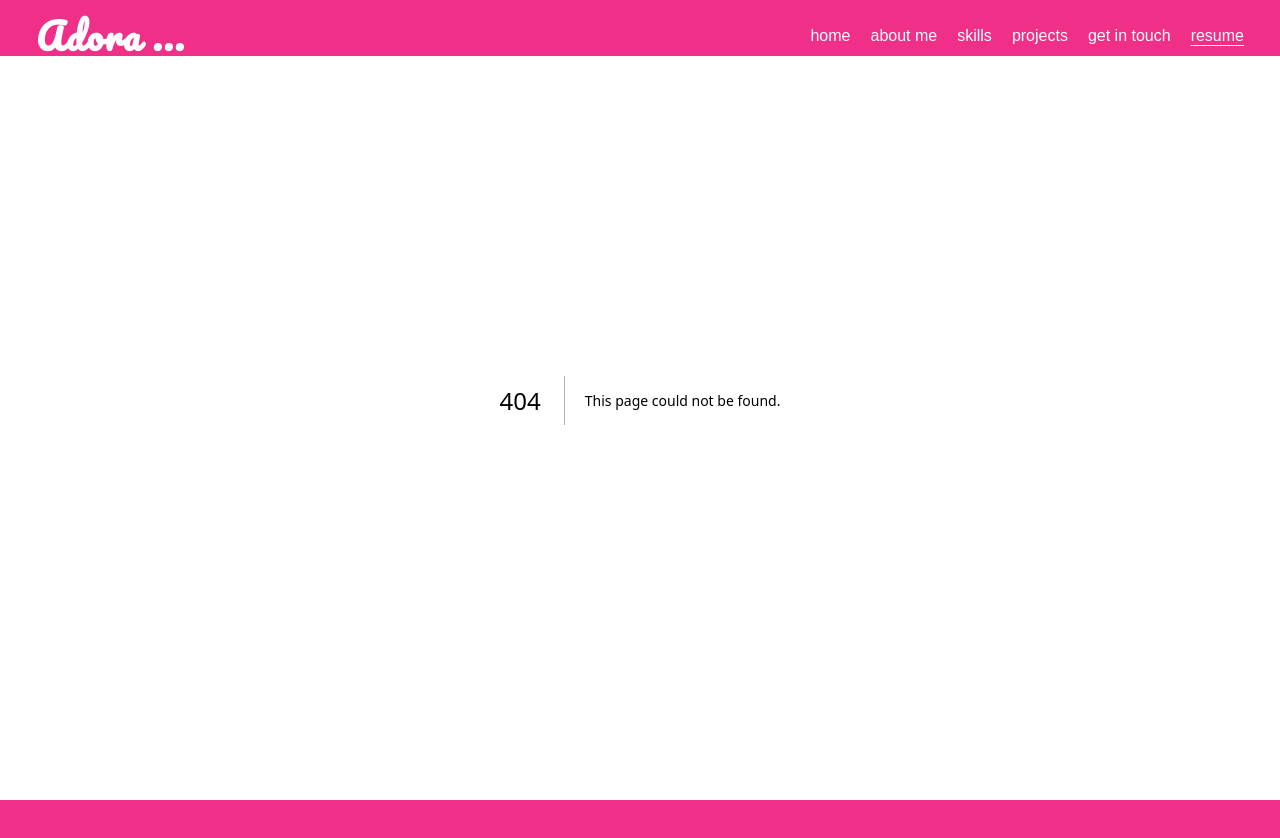
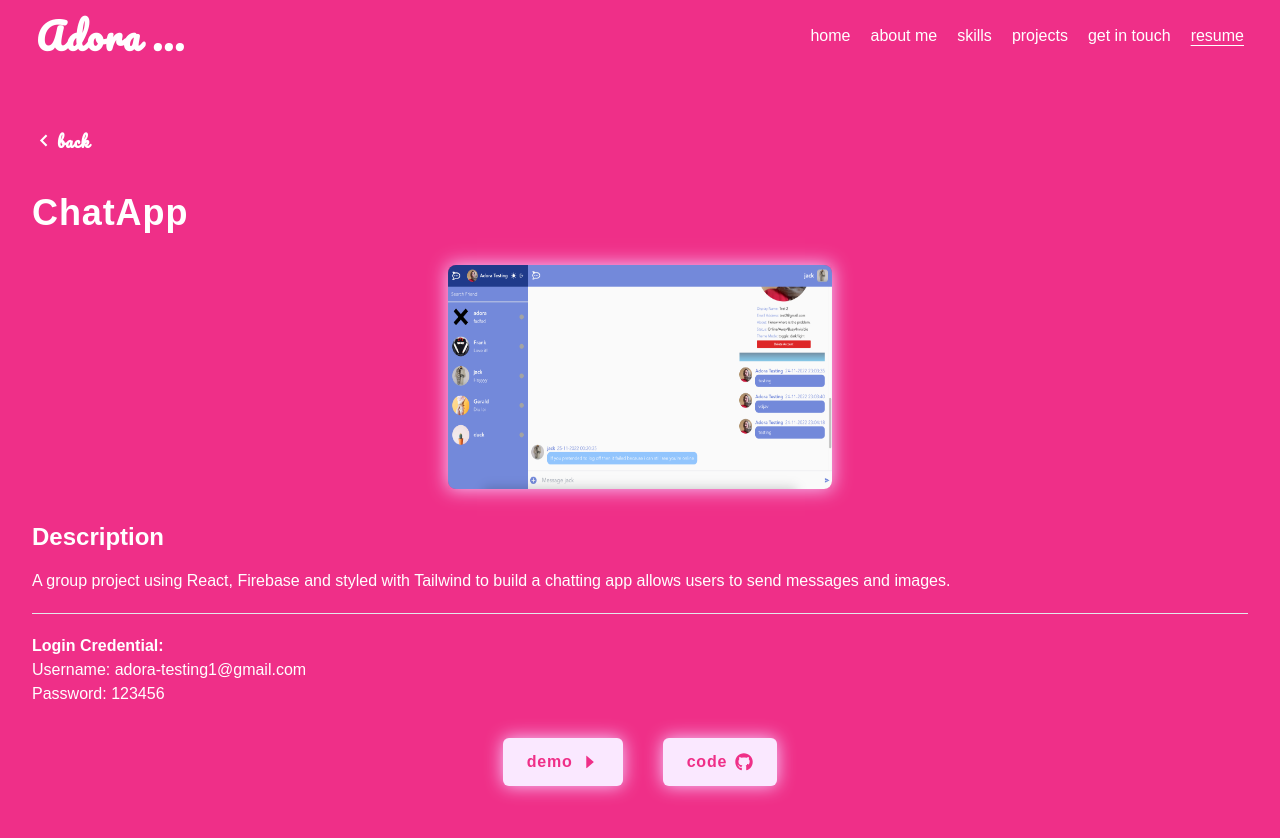
Before and after one commit to AdoraWyne/Adora_ChinYing, a Next.js app: page /projects/ChatApp in a window 1280 px wide. Before the commit this address had no page. Shown: the top 838 px of the page. Before the commit the page ends 800 px from the top, so only its background shows below. Built offline with nearby package versions, Linux system fonts and the light colour scheme.

Commit message:
created new route for just projects

```diff
--- /dev/null
+++ b/pages/projects/[id].js
@@ -0,0 +1,147 @@
+import React from "react"
+import {useRouter} from "next/router"
+import Image from "next/image";
+import Link from "next/link";
+
+import TicTacToe from "../../public/assets/projects/tictactoe.png"
+import Robdido from "../../public/assets/projects/robdido.png"
+import Kerosene from "../../public/assets/projects/kerosene.png"
+import Chatapp from "../../public/assets/projects/chatapp.png"
+
+import {FaGithub} from "react-icons/fa"
+import {AiOutlineCaretRight} from "react-icons/ai"
+import {BiChevronLeft} from "react-icons/bi"
+
+const projects = [
+    {
+        id: 1,
+        title: 'Tic Tac Toe',
+        imageSrc: TicTacToe,
+        url: 'Tic-Tac-Toe',
+        demo: 'https://adorawyne.github.io/Tic-Tac-Toe/',
+        gitHub: 'https://github.com/AdoraWyne/Tic-Tac-Toe',
+        description:
+        `This project was to recreate the classic Tic Tac Toe game. The project was completedly with vanilla HTML, CSS and Javascript.
+        This logical project was a great start and I focused on the frontend being attractive and user-friendly.`
+    },
+    {
+        id: 2,
+        title: 'Kerosene Dating App',
+        imageSrc: Kerosene,
+        url: 'Kerosene-Dating-App',
+        demo: 'https://kerosene.onrender.com/',
+        gitHub: 'https://github.com/AdoraWyne/Kerosene-Dating-App',
+        login: {
+            username: 'rubberdork',
+            password: '123456'
+        },
+        description:
+        `This is a group project mimicking Tinder dating app with full-stack technologies that combines Firebase, React, Express and styled with React Bootstrap.
+        The app allows users to swipe profiles based on their preferences (gender and age). Once they are matched, both users are allowed to chat to each other.`
+    },
+    {
+        id: 3,
+        title: 'Robdido Music Festival Collection App',
+        imageSrc: Robdido,
+        url: 'Robdido-Music-Festival-Collection',
+        demo: 'https://robdido.fly.dev/events/login',
+        gitHub: 'https://github.com/AdoraWyne/Music-Festivals-Collection',
+        login: {
+            username: 'rubberdork',
+            password: '123456'
+        },
+        description: `My first full-stack multiple-page application with Express. This app allows you to store all your favorite music festivals, also allows you to add your favorite music festival into a wishlist.`
+    },
+    {
+        id: 4,
+        title: 'ChatApp',
+        imageSrc: Chatapp,
+        url: 'ChatApp',
+        demo: 'https://chat-up.netlify.app/',
+        gitHub: 'https://github.com/AdoraWyne/ChatApp',
+        login: {
+            username: 'adora-testing1@gmail.com',
+            password: '123456'
+        },
+        description: `A group project using React, Firebase and styled with Tailwind to build a chatting app allows users to send messages and images.`
+    }
+]
+
+const getProjectFrom = (url) => projects.filter( (p) => p.url === url)[0]
+
+export async function getStaticPaths() {
+    const paths = projects.map((p) => ({
+        params: {id: p.url},
+    }))
+
+    return {
+        paths,
+        fallback: false,
+    }
+}
+
+export async function getStaticProps({params}) {
+    const project = getProjectFrom(params.id)
+
+    return {
+        props: {project},
+    }
+}
+
+const OneProject = ( {project: {title, imageSrc, demo, gitHub, login, description}} ) => {
+
+    const router = useRouter();
+    // console.log(router.query.id);
+
+    return (
+        <div className="h-fit w-full text-center">
+            <div className="max-w-screen-xl mx-auto w-full h-full pt-24 p-8 flex-flex-col text-white text-center md:text-left ">
+                <div className="flex">
+                    <Link href="/projects">
+                        <div className="flex items-center justify-center my-8 text-white font-bold font-logo tracking-wider hover:scale-110">
+                            <BiChevronLeft size={25} /> back
+                        </div>
+                    </Link>
+                </div>
+
+                <h1 className="text-4xl mt-2 mb-8 text-center md:text-left font-bold tracking-wide">
+                    {title}
+                </h1>
+
+                <div className="relative w-96 h-56 mx-auto overflow-hidden my-8 shadow-lightRounded">
+                    <Image src={imageSrc} alt="testing" layout="fill" className="rounded-lg shadow-lightRounded" />
+                </div>
+
+                <h2 className="text-center md:text-left my-4 text-2xl font-bold">Description</h2>
+
+                <p>{description}</p>
+                {login &&
+                <div>
+                    <hr className="my-5" />
+                    <h3 className="text-md font-bold">Login Credential:</h3>
+                    <p>Username: {login.username}</p>
+                    <p>Password: {login.password}</p>
+                </div>
+                }
+
+                <div className="flex items-center justify-center gap-10">
+                    <Link href={demo} target="_blank">
+                        <div className="group flex items-center justify-center my-8 bg-fuchsia-100 text-themedPink px-6 py-3 font-bold rounded-md tracking-wider hover:scale-110 shadow-lightRounded">
+                            demo
+                            <span className="duration-200 ease-in"><AiOutlineCaretRight size={18} className="ml-2" /></span>
+                        </div>
+                    </Link>
+
+                    <Link href={gitHub} target="_blank">
+                        <div className="group flex items-center justify-center my-8 bg-fuchsia-100 text-themedPink px-6 py-3 font-bold rounded-md tracking-wider hover:scale-110 shadow-lightRounded">
+                            code
+                            <span className="duration-200 ease-in"><FaGithub size={18} className="ml-2" /></span>
+                        </div>
+                    </Link>
+                </div>
+            </div>
+        </div>
+    )
+}
+
+export default OneProject
--- /dev/null
+++ b/pages/projects/index.js
@@ -0,0 +1,76 @@
+import React from "react";
+import Image from "next/image";
+import Link from "next/link";
+
+import {MdExpandMore} from "react-icons/md";
+
+import TicTacToe from "../../public/assets/projects/tictactoe.png"
+import Robdido from "../../public/assets/projects/robdido.png"
+import Kerosene from "../../public/assets/projects/kerosene.png"
+import Chatapp from "../../public/assets/projects/chatapp.png"
+
+export const getStaticProps = async () => {
+    const projects = [
+        {
+            id: 1,
+            title: 'Tic Tac Toe',
+            imageSrc: TicTacToe,
+            url: 'Tic-Tac-Toe'
+        },
+        {
+            id: 2,
+            title: 'Kerosene Dating App',
+            imageSrc: Kerosene,
+            url: 'Kerosene-Dating-App'
+        },
+        {
+            id: 3,
+            title: 'Robdido Music Festival Collection App',
+            imageSrc: Robdido,
+            url: 'Robdido-Music-Festival-Collection'
+        },
+        {
+            id: 4,
+            title: 'ChatApp',
+            imageSrc: Chatapp,
+            url: 'ChatApp'
+        }
+    ]
+
+    return {
+        props: {projects},
+    }
+}
+
+const projectsRoute = ({projects}) => {
+
+    return (
+        <div id="projects" className="w-full">
+            <div className="max-w-screen-xl mx-auto pt-24 p-4 text-center md:text-left">
+                <h2 className="text-white font-logo text-3xl md:text-5xl tracking-wide font-bold pb-16">
+                    projects
+                </h2>
+
+                {/* All the projects display */}
+                <div className="max-w-5xl mx-auto grid md:grid-cols-2 gap-8">
+                    {projects.map(({id, title, imageSrc, url}) => (
+                        <Link key={id} href={`/projects/${url}`} target="_blank">
+                            <div className="cursor-pointer group shadow-lightRounded bg-fuchsia-100 overflow-hidden rounded-lg duration-200 hover:scale-110">
+                                <Image
+                                    src={imageSrc}
+                                    alt={title}
+                                    className="rounded-lg" />
+                            <h2 className="text-black text-center text-base capitalize my-4 duration-200 group-hover:underline underline-offset-4">{title}</h2>
+                            </div>
+                        </Link>
+                    ))}
+                    <p className="text-white text-sm py-4 my-8 italic">
+                        More projects are coming soon...
+                    </p>
+                </div>
+            </div>
+        </div>
+    )
+}
+
+export default projectsRoute
```
